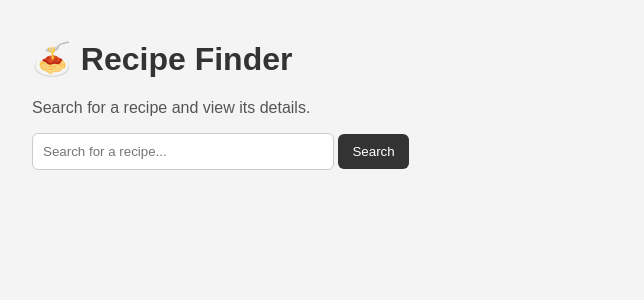
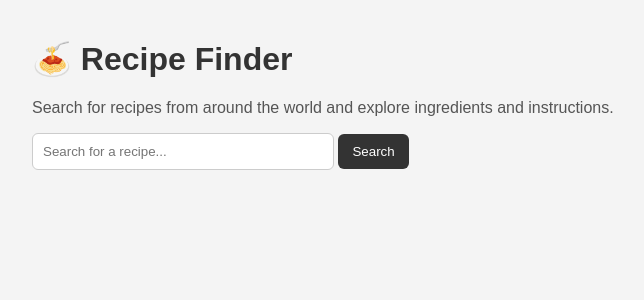
Before and after one commit to ella-mccoy/FlaskProject6, a Flask app: page / in a window 1280 px wide. Shown: the top 300 px of the page, without its empty margins (8-652 px from the left). Run offline with Flask 3, Linux system fonts and the light colour scheme.

Commit message:
Improve UI text and layout

```diff
--- a/templates/index.html
+++ b/templates/index.html
@@ -69,7 +69,7 @@
 <body>
 
     <h1>🍝 Recipe Finder</h1>
-    <p class="intro">Search for a recipe and view its details.</p>
+    <p class="intro">Search for recipes from around the world and explore ingredients and instructions.</p>
 
     <form method="POST">
         <input type="text" name="meal" placeholder="Search for a recipe..." value="{{ query }}">
```
